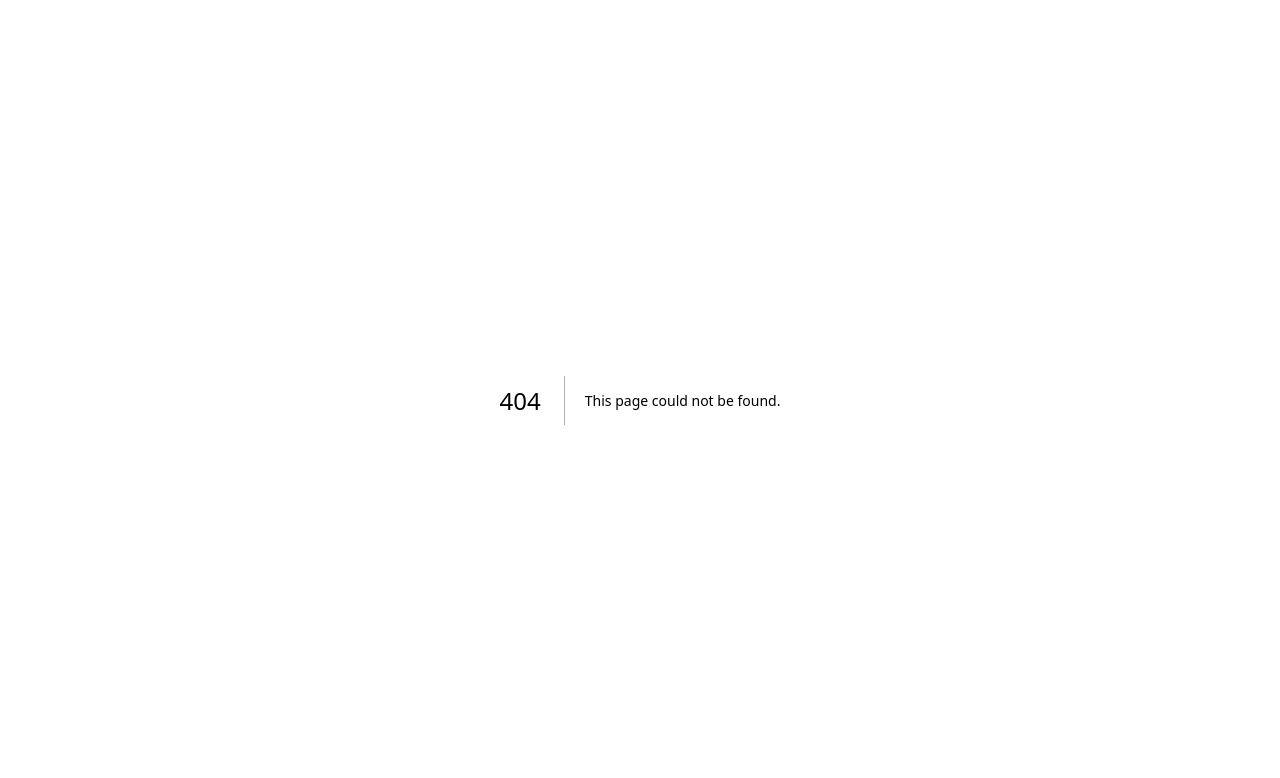
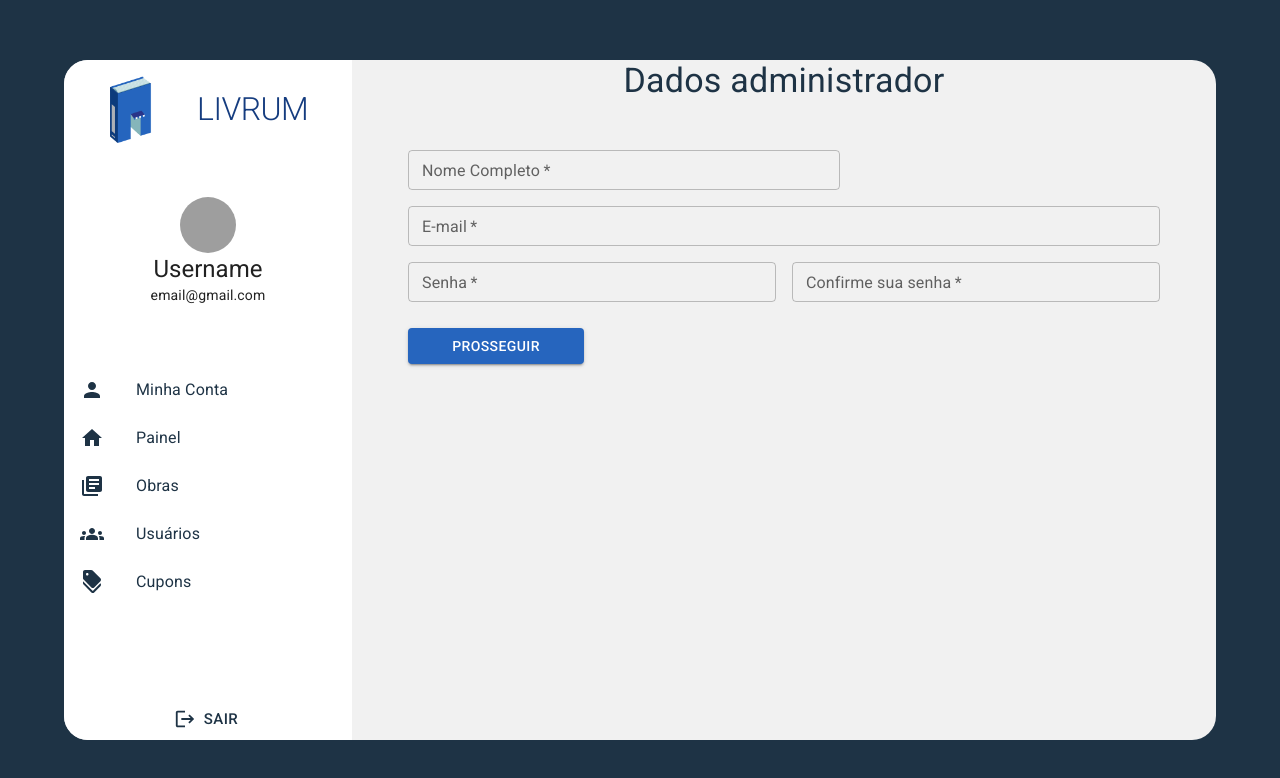
Before and after one commit to byte-stack-uefs/livrum, a Next.js app in the folder phase_4/app/webapp/: page /admin/meus-dados in a window 1280 px wide. Before the commit this address had no page. Shown: the top 778 px of the page. Built offline with nearby package versions, Linux system fonts and the light colour scheme; grey boxes are pictures that could not be loaded.

Commit message:
começando...

```diff
--- /dev/null
+++ b/phase_4/app/webapp/app/(internal)/admin/meus-dados/page.tsx
@@ -0,0 +1,151 @@
+"use client";
+import React, { useState } from "react";
+import {
+    Tab,
+    Tabs,
+    Button,
+    styled,
+    Dialog,
+    Checkbox,
+    TextField,
+    Typography,
+    DialogTitle,
+    FormControl,
+    DialogContent,
+    DialogActions,
+    FormControlLabel,
+} from "@mui/material";
+
+import Grid from "@mui/material/Unstable_Grid2";
+import Divider from "@/app/components/Divider";
+import { theme } from "@/app/theme";
+
+const ClientRegister = () => {
+    const [name, setName] = useState("");
+    const [email, setEmail] = useState("");
+    const [password, setPassword] = useState("");
+    const [passwordConfirm, setPasswordConfirm] = useState("");
+    const [passwordsMatch, setPasswordsMatch] = useState(true);
+    const [oldPassword, setOldPassword] = useState("");
+
+    const handlePasswordChange = (e) => {
+        setPassword(e.target.value);
+        // Verificar correspondência de senhas quando a senha é alterada
+        setPasswordsMatch(e.target.value === passwordConfirm);
+    };
+
+    const handlePasswordConfirmChange = (e) => {
+        setPasswordConfirm(e.target.value);
+        // Verificar correspondência de senhas quando a senha de confirmação é alterada
+        setPasswordsMatch(e.target.value === password);
+    };
+
+    const handleChange = (event, newValue) => {
+        setValue(newValue);
+    };
+
+    const handleSubmitClient = (event) => {
+        event.preventDefault();
+    };
+
+    return (
+        <>
+
+                <Grid xs={11} sm={9} md={7} lg={5} margin="auto" >
+                    <Typography variant="h4" fontWeight="semi-bold" style={{ textAlign: "center", color: theme.palette.dark.main }}>
+                        Dados administrador
+                    </Typography>
+                    <FormControl fullWidth>
+                        <Grid
+                            container
+                            sx={{
+                                margin: "auto",
+                                padding: 3,
+                                borderBottomRightRadius: 20,
+                                borderBottomLeftRadius: 20,
+                            }}
+                            spacing={2}
+                        >
+                            <Grid xs={7}></Grid>
+
+                            <Grid xs={7}>
+                                <TextField
+                                    required
+                                    fullWidth
+                                    value={name}
+                                    size="small"
+                                    variant="outlined"
+                                    label="Nome Completo"
+                                    onChange={(e) => setName(e.target.value)}
+                                />
+                            </Grid>
+
+
+
+
+
+                            <Grid xs={12}>
+                                <TextField
+                                    required
+                                    fullWidth
+                                    type="email"
+                                    size="small"
+                                    value={email}
+                                    label="E-mail"
+                                    variant="outlined"
+                                    onChange={(e) => setEmail(e.target.value)}
+                                />
+                            </Grid>
+                            <Grid xs={6}>
+                                <TextField
+                                    required
+                                    fullWidth
+                                    size="small"
+                                    label="Senha"
+                                    type="password"
+                                    value={password}
+                                    variant="outlined"
+                                    onChange={(e) => setPassword(e.target.value)}
+                                />
+                            </Grid>
+                            <Grid xs={6}>
+                                <TextField
+                                    required
+                                    fullWidth
+                                    size="small"
+                                    type="password"
+                                    variant="outlined"
+                                    value={passwordConfirm}
+                                    error={!passwordsMatch}
+                                    label="Confirme sua senha"
+                                    onChange={handlePasswordConfirmChange}
+                                    helperText={!passwordsMatch ? "As senhas não coincidem" : ""}
+                                />
+                            </Grid>
+
+
+
+                            <Grid xs={12} lg={3}>
+                                <Button
+                                    type="submit"
+                                    variant="contained"
+                                    color="primary"
+                                    fullWidth
+                                    sx={{
+                                        marginTop: "10px",
+                                    }}
+                                >
+                                    Prosseguir
+                                </Button>
+                            </Grid>
+                        </Grid>
+                    </FormControl>
+
+                </Grid>
+        </>
+    );
+};
+
+export default ClientRegister;
+// tenho que mudar as cores do botao, textfield, tab, texto de termos de uso, grid
+// baixar a biblioteca de estilização da tab
```
